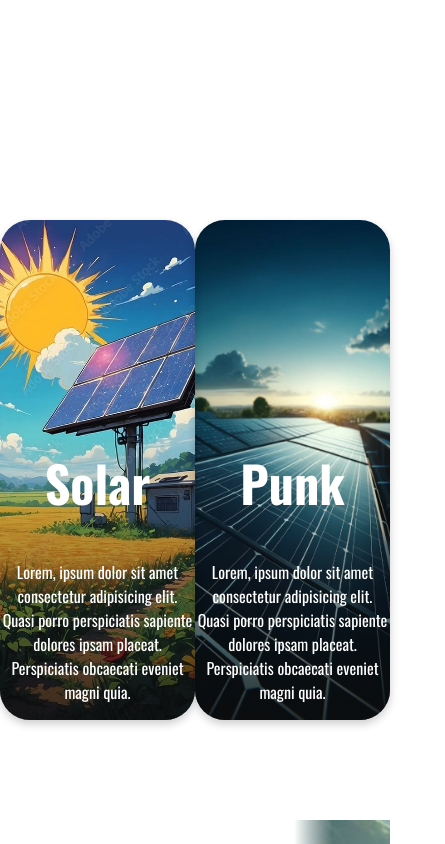
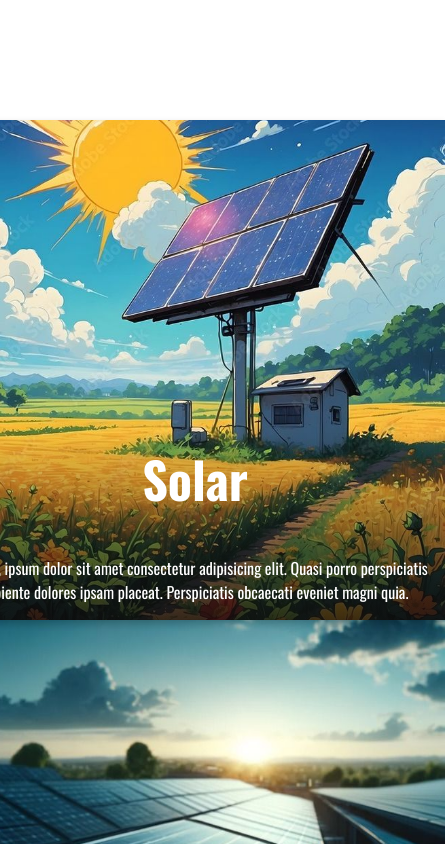
Before and after one commit to jsanchezb34/SolarPunk, a plain HTML site: page index.html in a window 390 px wide. Shown: the part 960-1804 px from the top of the page, 445 px wide, since content can reach past the window. Drawn offline with nearby package versions, Linux system fonts and the light colour scheme.

Commit message:
cambios en seccion 2

```diff
--- a/styles/styles.css
+++ b/styles/styles.css
@@ -250,9 +250,6 @@ main {
 
     }
 
-    .intro {
-
-    }
 
     .intro h2 {
         font-size: 10vh;
@@ -267,6 +264,25 @@ main {
 
     }
 
+    /*seccion 2 movil*/
+
+    .section2 {
+        display: flex;
+        flex-direction: column;
+        margin: 0;
+
+    }
+
+    .card:hover {
+        transform: scale(1);
+    }
+
+
+    .section2 .card {
+        border-radius: 0px;
+        margin: 0;
+    }
+
 
 
 }
```
